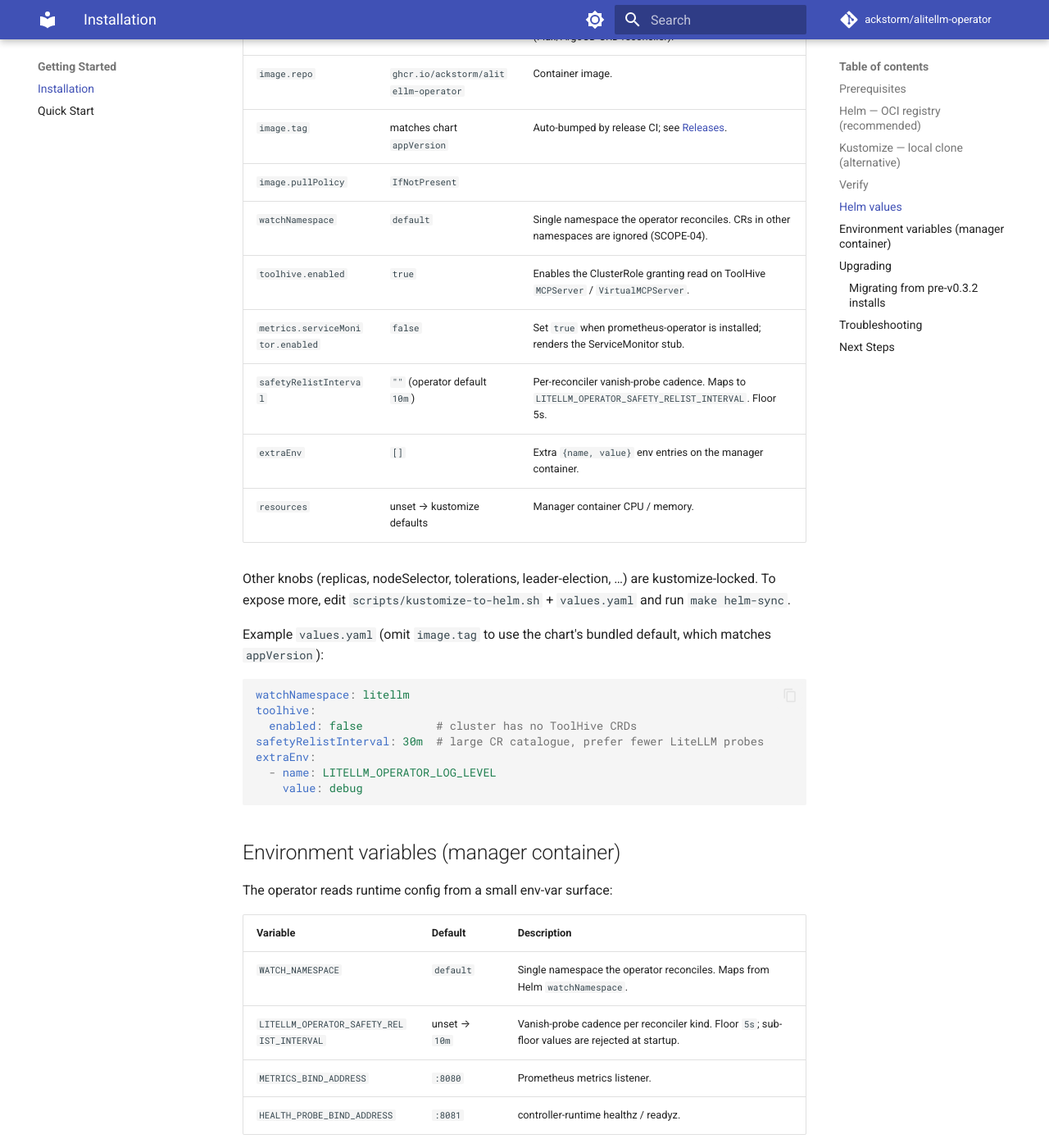
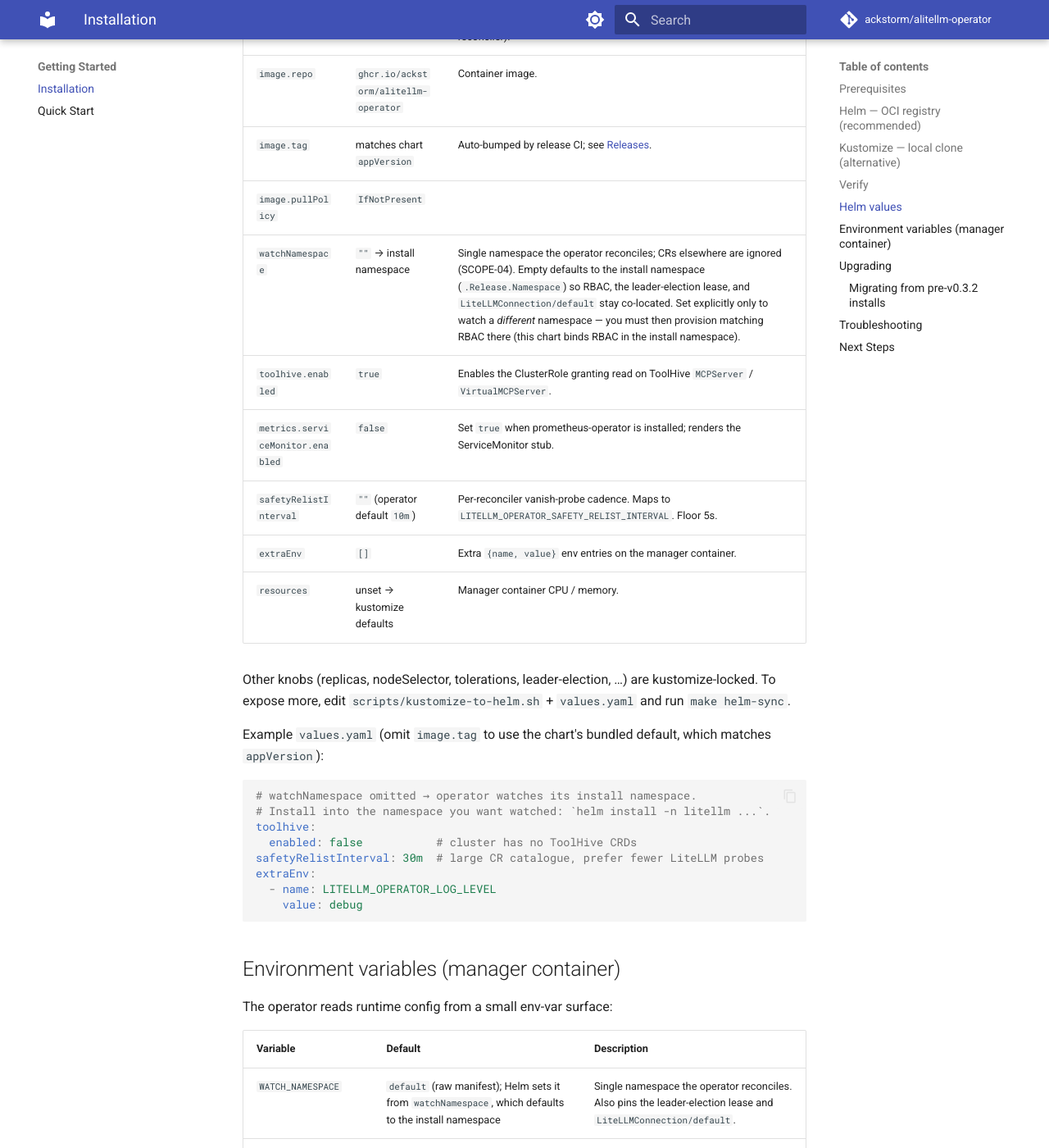
Before and after one commit to ackstorm/alitellm-operator, an MkDocs documentation site: the page built from docs/getting-started/installation.md, in a window 1280 px wide and 1400 px high, scrolled down 1484 px. Shown: the whole window at 82% size. Built offline with MkDocs 1.6.1 and Material for MkDocs 9.7.7, drawn with Linux system fonts in a browser that asks for light colours; comment, search, counter and statistics services are not loaded; the version menu is left out.

Commit message:
fix(helm): default watchNamespace to release namespace (#90)
WATCH_NAMESPACE pins three things at once: the informer cache scope
(SCOPE-04), the leader-election lease namespace, and where the
LiteLLMConnection/default singleton must live. The chart, however,
binds the manager + leader-election RBAC in .Release.Namespace.

The old literal default `watchNamespace: default` only aligned these
when the operator was installed into `default`. `helm install
-n litellm-system` (without --set watchNamespace) left RBAC and the
ServiceAccount in litellm-system while the operator watched `default`
and tried to take its lease there with no RBAC — leader election and
CR reconciliation silently failed. The recommended "isolate the
operator in its own namespace" install was broken by construction.

Fix: default watchNamespace to the install namespace so the two knobs
cannot diverge.
- values.yaml: `watchNamespace: default` -> `""`.
- generator (kustomize-to-helm.sh): render WATCH_NAMESPACE as
  `{{ .Values.watchNamespace | default .Release.Namespace }}`;
  regenerated templates/install.yaml.
- NOTES.txt: resolve the effective watch namespace once and print a
  loud WARNING when an explicit watchNamespace != install namespace
  (that combo is unsupported — RBAC is install-namespace-scoped).
- docs: installation.md + development.md updated for the new default.

An explicit `--set watchNamespace=X` still overrides, so existing
installs that pin the value are unaffected.

BREAKING CHANGE: the chart `watchNamespace` default changes from the
literal `default` to the install namespace. Installs that relied on
the implicit `default` while deploying into another namespace (and
provisioned their own RBAC in `default`) must now set
`watchNamespace: default` explicitly to keep the old behavior.

Co-authored-by: Claude Opus 4.8 (1M context) <noreply@anthropic.com>

````diff
--- a/docs/getting-started/installation.md
+++ b/docs/getting-started/installation.md
@@ -60,7 +60,7 @@ production-suitable for a small dogfood cluster.
 | `image.repo`                   | `ghcr.io/ackstorm/alitellm-operator`          | Container image.                                                                               |
 | `image.tag`                    | matches chart `appVersion`                    | Auto-bumped by release CI; see [Releases](https://github.com/ackstorm/alitellm-operator/releases). |
 | `image.pullPolicy`             | `IfNotPresent`                                |                                                                                                |
-| `watchNamespace`               | `default`                                     | Single namespace the operator reconciles. CRs in other namespaces are ignored (SCOPE-04).      |
+| `watchNamespace`               | `""` → install namespace                      | Single namespace the operator reconciles; CRs elsewhere are ignored (SCOPE-04). Empty defaults to the install namespace (`.Release.Namespace`) so RBAC, the leader-election lease, and `LiteLLMConnection/default` stay co-located. Set explicitly only to watch a *different* namespace — you must then provision matching RBAC there (this chart binds RBAC in the install namespace). |
 | `toolhive.enabled`             | `true`                                        | Enables the ClusterRole granting read on ToolHive `MCPServer` / `VirtualMCPServer`.            |
 | `metrics.serviceMonitor.enabled` | `false`                                     | Set `true` when prometheus-operator is installed; renders the ServiceMonitor stub.             |
 | `safetyRelistInterval`         | `""` (operator default `10m`)                 | Per-reconciler vanish-probe cadence. Maps to `LITELLM_OPERATOR_SAFETY_RELIST_INTERVAL`. Floor 5s. |
@@ -75,7 +75,8 @@ Example `values.yaml` (omit `image.tag` to use the chart's bundled
 default, which matches `appVersion`):
 
 ```yaml
-watchNamespace: litellm
+# watchNamespace omitted → operator watches its install namespace.
+# Install into the namespace you want watched: `helm install -n litellm ...`.
 toolhive:
   enabled: false           # cluster has no ToolHive CRDs
 safetyRelistInterval: 30m  # large CR catalogue, prefer fewer LiteLLM probes
@@ -90,7 +91,7 @@ The operator reads runtime config from a small env-var surface:
 
 | Variable                                    | Default     | Description                                                                                            |
 |---------------------------------------------|-------------|--------------------------------------------------------------------------------------------------------|
-| `WATCH_NAMESPACE`                           | `default`   | Single namespace the operator reconciles. Maps from Helm `watchNamespace`.                             |
+| `WATCH_NAMESPACE`                           | `default` (raw manifest); Helm sets it from `watchNamespace`, which defaults to the install namespace | Single namespace the operator reconciles. Also pins the leader-election lease and `LiteLLMConnection/default`. |
 | `LITELLM_OPERATOR_SAFETY_RELIST_INTERVAL`   | unset → `10m` | Vanish-probe cadence per reconciler kind. Floor `5s`; sub-floor values are rejected at startup.       |
 | `METRICS_BIND_ADDRESS`                      | `:8080`     | Prometheus metrics listener.                                                                           |
 | `HEALTH_PROBE_BIND_ADDRESS`                 | `:8081`     | controller-runtime healthz / readyz.                                                                   |
````
Also changed, not shown: docs/developer-guide/development.md (+1 -1 lines), 4 other files.
